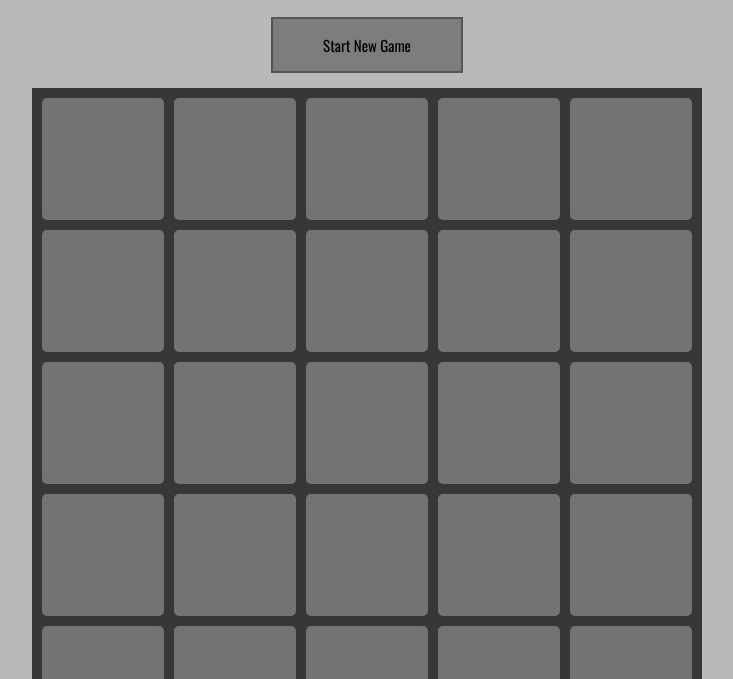
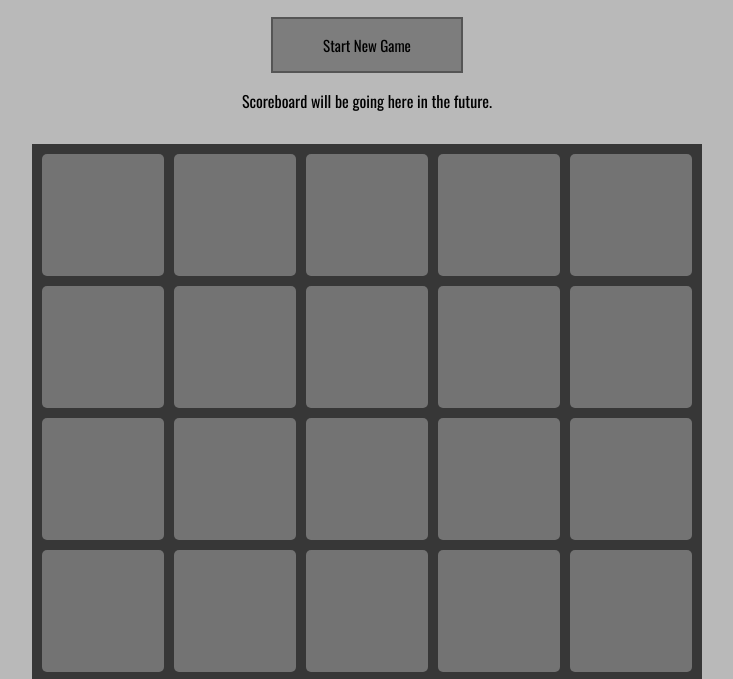
Before and after one commit to Martin-Zurek/MemoryGame, a plain HTML site: page index.html in a window 1280 px wide. Shown: the part 76-755 px from the top of the page, without its empty margins (273-1006 px from the left). Drawn offline with nearby package versions, Linux system fonts and the light colour scheme.

Commit message:
Begin Scoreboard
Scoreboard!!!

```diff
--- a/index.html
+++ b/index.html
@@ -27,6 +27,11 @@
     <!-- Start Button -->
     <div class="start-row">
       <span class="start-button">Start New Game</span>
+    </div>
+
+    <!-- Scoreboard -->
+    <div class="scoreboard">
+      <p>Scoreboard will be going here in the future.</p>
     </div>
 
     <!-- CSS Grid -->
--- a/script.js
+++ b/script.js
@@ -82,6 +82,7 @@ function checkWinOrLost(){
   if(isGameWon()){
     $(".grid").addClass("won");
     window.activateClicking = false;
+    // Add 1 to score.
     return "won";
   }
   if(isGameLost()){
```
